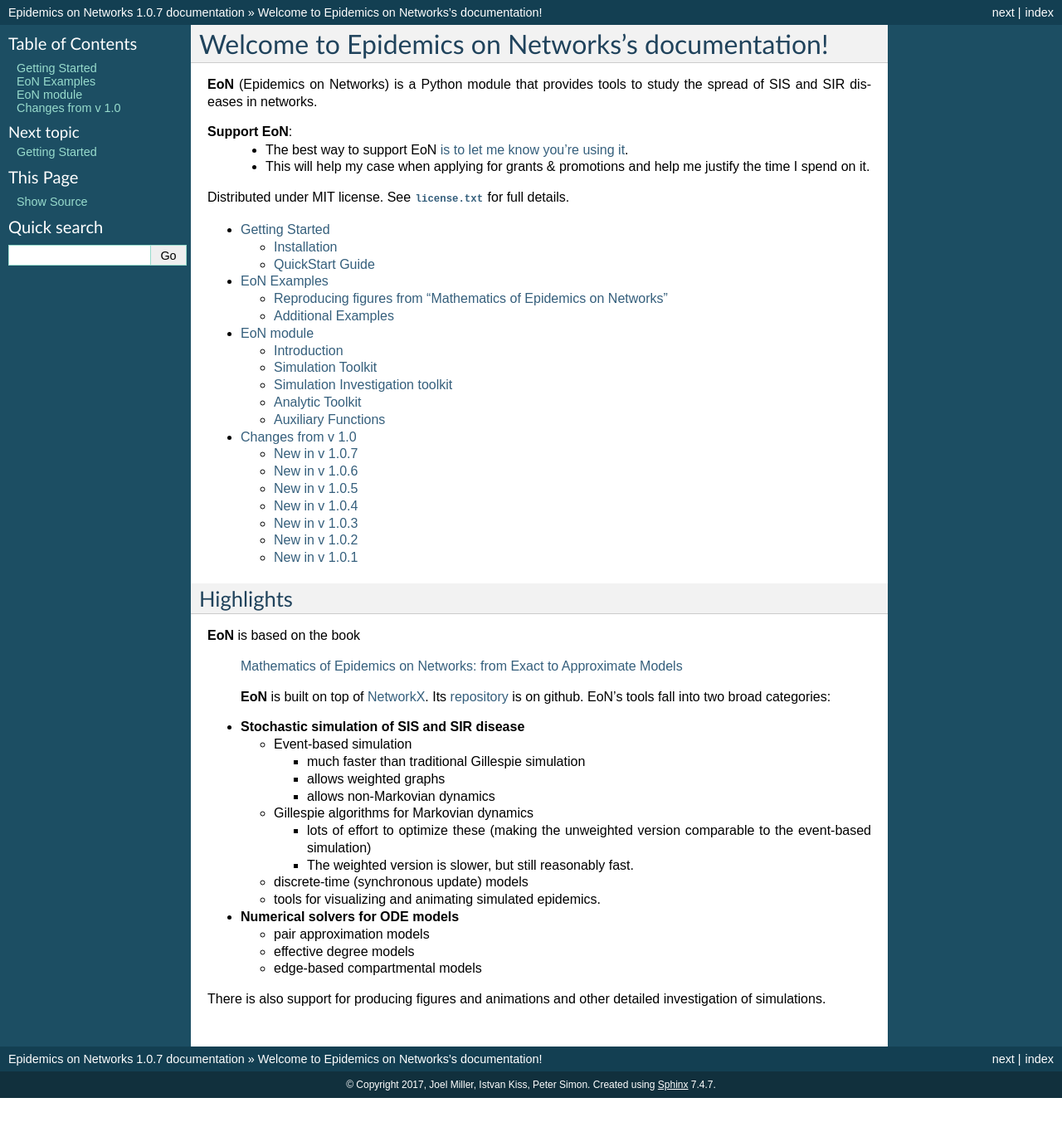
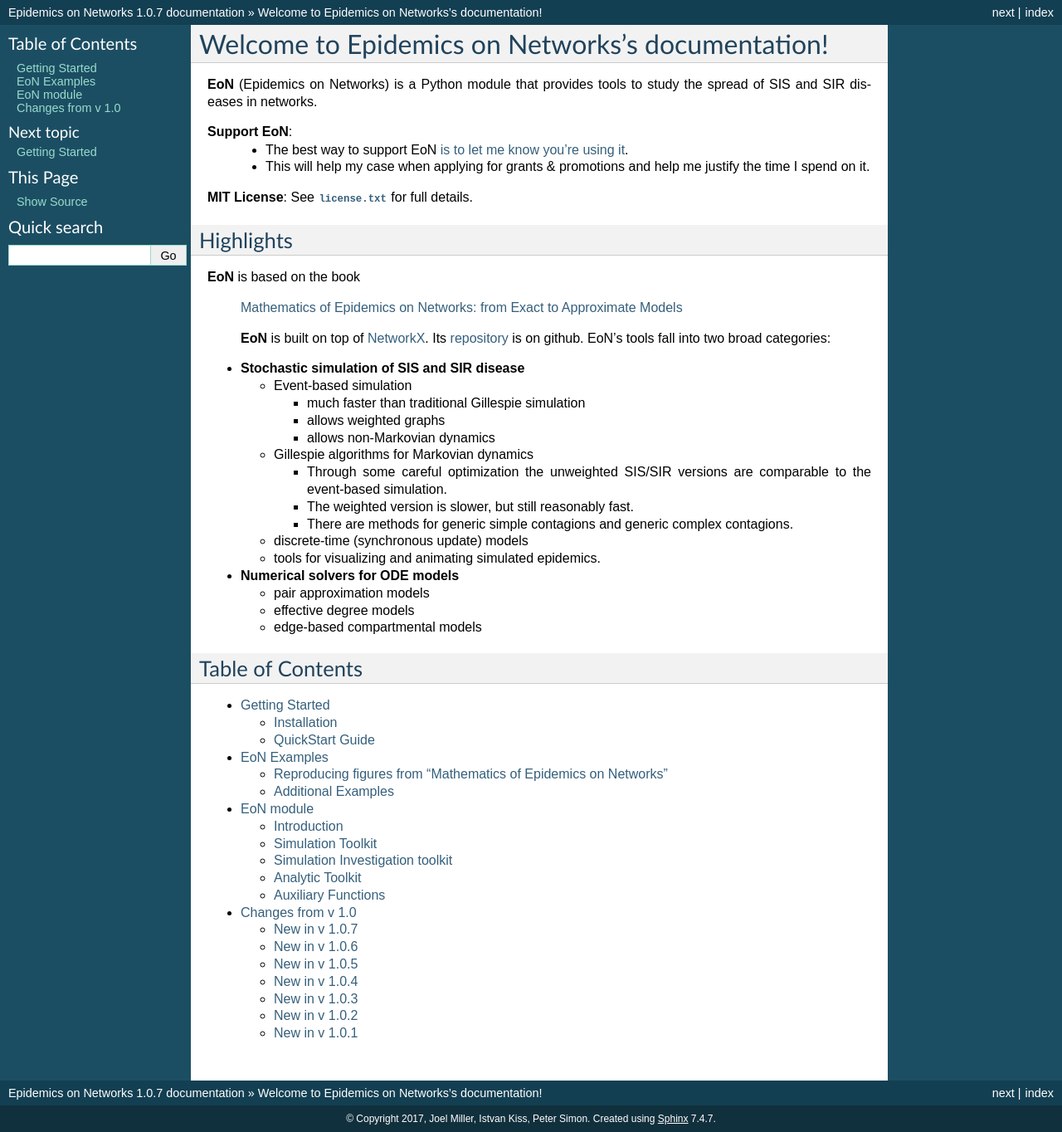
Before and after one commit to springer-math/Mathematics-of-Epidemics-on-Networks, a Sphinx documentation site: the page built from docs/index.rst, in a window 1280 px wide. Shown: the whole page at 83% size. Built offline with Sphinx 7.4.7, drawn with Linux system fonts in a browser that asks for light colours; before the commit the page ends 1323 px from its top, so only the background shows below that.

Commit message:
updating documentation

```diff
--- a/docs/index.rst
+++ b/docs/index.rst
@@ -9,16 +9,10 @@ the spread of SIS and SIR diseases in networks.
   - The best way to support EoN `is to let me know you're using it`_.
   - This will help my case when applying for grants & promotions and help me justify the time I spend on it.
 
-Distributed under MIT license.  See :download:`license.txt<../license.txt>` for
+**MIT License**:
+See :download:`license.txt<../license.txt>` for
 full details.
 
-.. toctree::
-   :maxdepth: 2
-
-   Getting Started <GettingStarted>
-   Examples
-   EoN
-   Changes
 
 Highlights
 ----------
@@ -40,9 +34,10 @@ Highlights
 
   - Gillespie algorithms for Markovian dynamics
 
-    - lots of effort to optimize these (making the unweighted version comparable to the
-      event-based simulation)
+    - Through some careful optimization the unweighted SIS/SIR versions are comparable to the event-based simulation.
     - The weighted version is slower, but still reasonably fast.
+    - There are methods for generic simple contagions and generic complex contagions.
+
   - discrete-time (synchronous update) models
   - tools for visualizing and animating simulated epidemics.
 
@@ -52,8 +47,17 @@ Highlights
   - effective degree models
   - edge-based compartmental models
 
-There is also support for producing figures and animations and other detailed
-investigation of simulations.
+Table of Contents
+-----------------
+
+.. toctree::
+   :maxdepth: 2
+
+   Getting Started <GettingStarted>
+   Examples
+   EoN
+   Changes
+
 
 .. _repository: https://github.com/springer-math/Mathematics-of-Epidemics-on-Networks
 .. _Mathematics of epidemics on networks\: from exact to approximate models: http://www.springer.com/us/book/9783319508047
```
